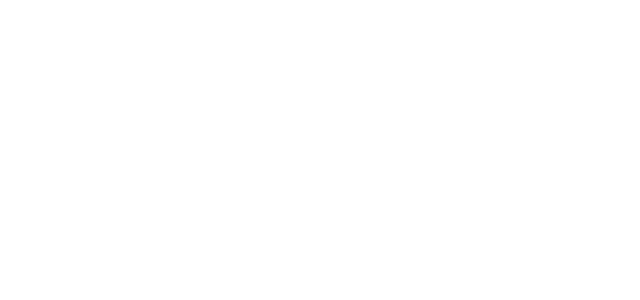
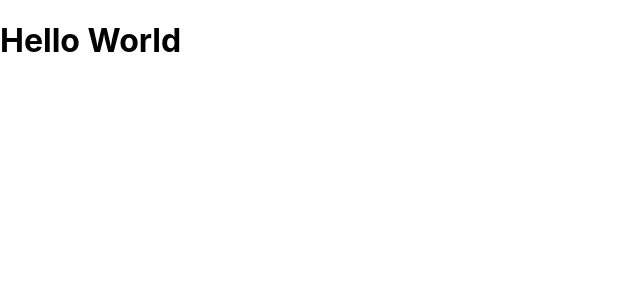
Before and after one commit to JayNode/lol_stat_tracker, a React (Create React App) app in the folder LST/: page / in a window 1280 px wide. Shown: the top 300 px of the page, without its empty margins (0-640 px from the left). Built offline with nearby package versions, Linux system fonts and the light colour scheme.

Commit message:
Setup ready

```diff
--- a/LST/src/App.js
+++ b/LST/src/App.js
@@ -1,9 +1,9 @@
-import './App.css';
+import "./App.css";
 
 function App() {
   return (
     <div className="App">
-
+      <h1>Hello World</h1>
     </div>
   );
 }
```
Also changed, not shown: LST/requirements.txt.
